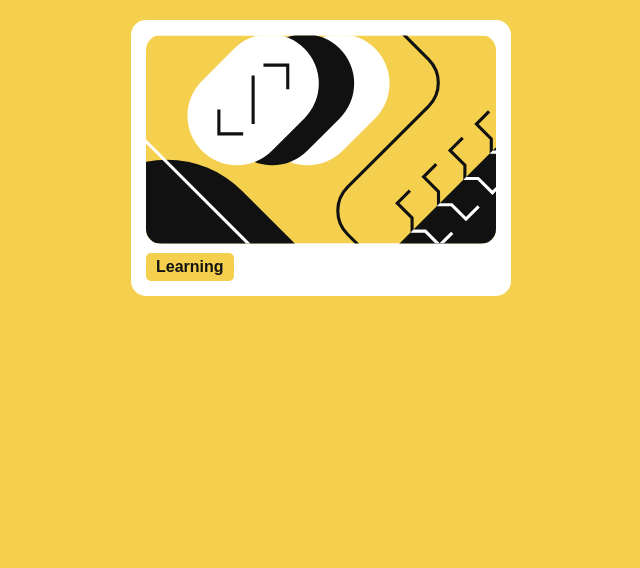
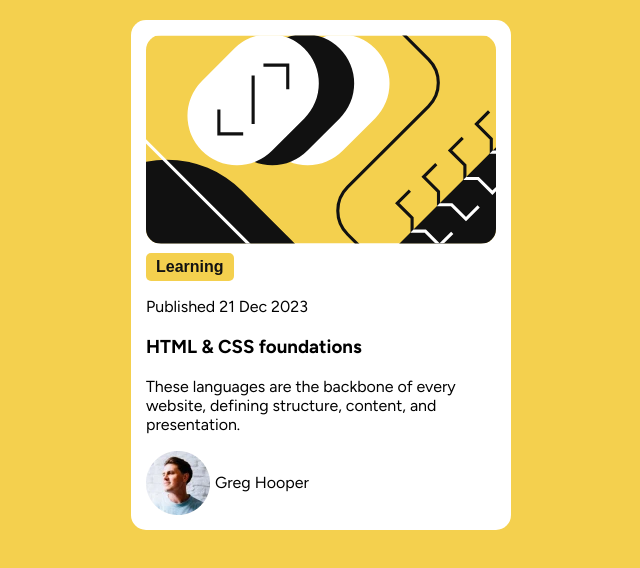
Before and after one commit to BuhleMtshali/blog-preview-card, a plain HTML site: page index.html in a window 1280 px wide. Shown: the whole page, without its empty margins (319-959 px from the left). Drawn offline with Linux system fonts and the light colour scheme.

Commit message:
updated the index file

```diff
--- a/index.html
+++ b/index.html
@@ -15,9 +15,19 @@
   <body>
     <div class="container">
       <div class="img">
-        <img src="src/illustration-article.svg" alt="img" />
+        <img src="src/illustration-article.svg" alt="img" class="top-pic" />
       </div>
       <button>Learning</button>
+      <p class="date">Published 21 Dec 2023</p>
+      <h3>HTML & CSS foundations</h3>
+      <p class="text">
+        These languages are the backbone of every<br />website, defining
+        structure, content, and<br />presentation.
+      </p>
+      <div class="bottom">
+        <img src="src/image-avatar.webp" alt="avatar" />
+        <span class="name">Greg Hooper</span>
+      </div>
     </div>
   </body>
 </html>
--- a/style.css
+++ b/style.css
@@ -3,7 +3,6 @@ body {
   font-family: "Figtree", sans-serif;
 }
 .container {
-  display: block;
   margin-left: auto;
   margin-right: auto;
   margin-top: 20px;
@@ -13,7 +12,7 @@ body {
   padding: 15px;
   border-radius: 15px;
 }
-img {
+.top-pic {
   object-fit: contain;
   object-position: center;
   width: 350px;
@@ -29,3 +28,10 @@ button {
   font-weight: 600;
   background-color: hsl(47, 88%, 63%);
 }
+.bottom {
+  display: flex;
+  align-items: center;
+}
+.name {
+  padding-left: 5px;
+}
```
